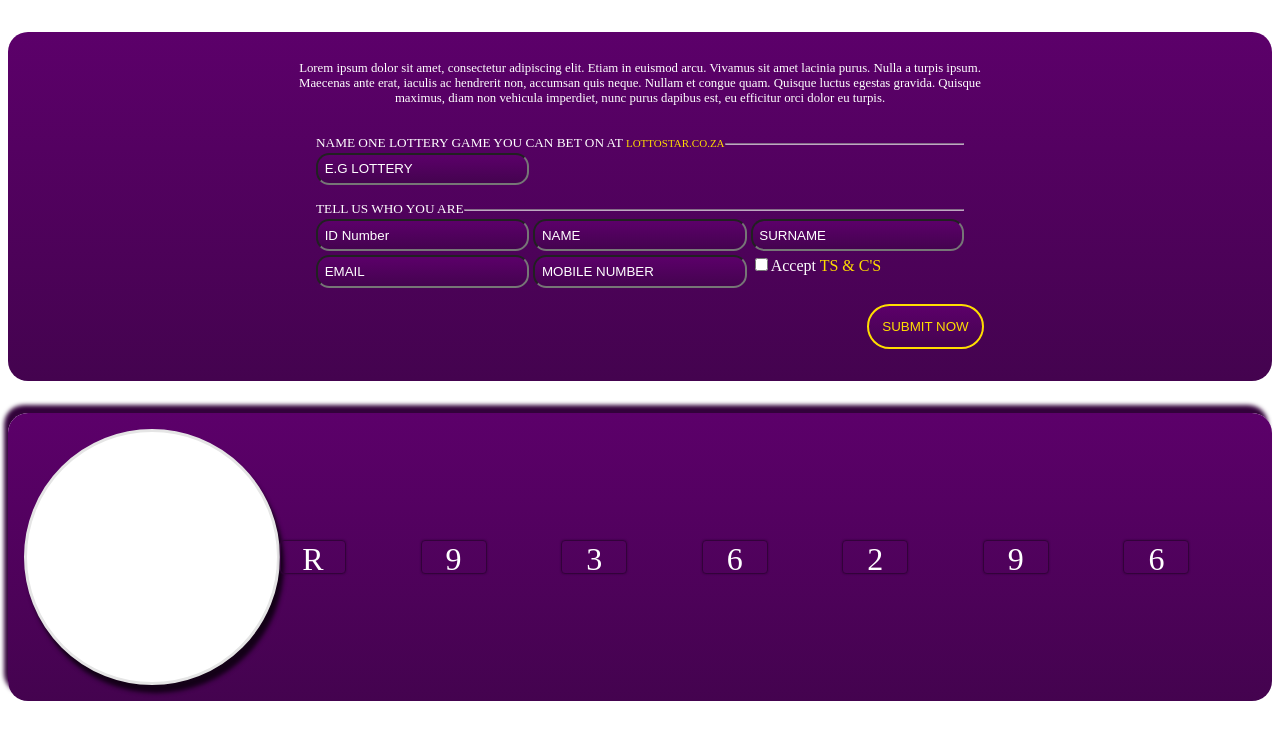
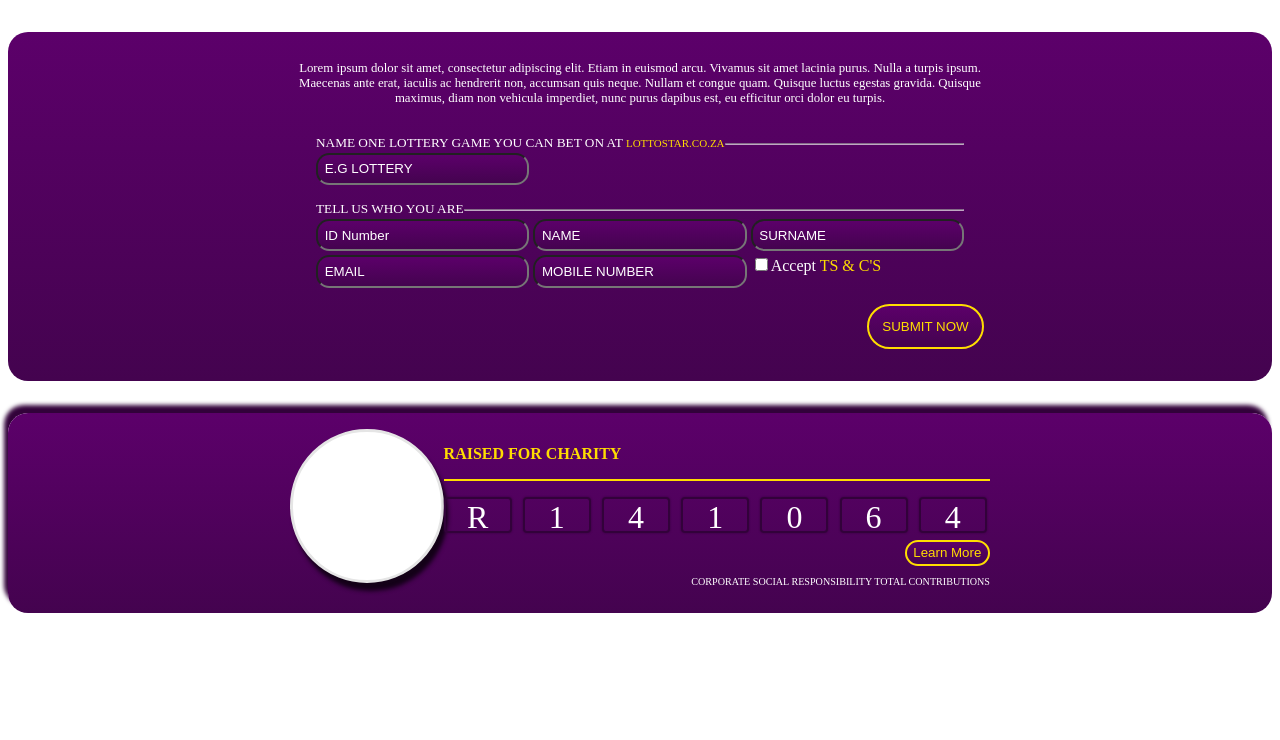
Before and after one commit to T-Nkuna/lottoStar, a plain HTML site: page index.html in a window 1280 px wide. Drawn offline with Linux system fonts and the light colour scheme.

Commit message:
complete main layout fot lottoStar

```diff
--- a/css/digitBlocks.component.css
+++ b/css/digitBlocks.component.css
@@ -15,7 +15,7 @@
     width:2em;
     height:1em;
     box-shadow:0 0 2px #32023A;
-    border:1px solid #32023A;
+    border:2px solid #32023A;
     border-radius:4px;
 
 
--- a/css/global.css
+++ b/css/global.css
@@ -1,28 +1,6 @@
-.landing-page-header{
-    text-align:center;
-    padding:1em;
-    margin:auto;
-    width:"100vw";
-    max-width:688px;
-    font-size:0.8em
-}
-
-.lotto-star-container
+.lotto-star-gold
 {
-    width:100vw;
-    max-width:688px;
-    text-align:right;
-    padding:1em;
-    margin:auto;
-}
-
-.lotto-star-main-content-container
-{
-    background: linear-gradient(180deg, #5C006A 0%, #44034F 100%);
-    border-radius: 20px;
-    color:white;
-    margin-top:2em;
-    padding:1em;
+    color:#FFDD00;
 }
 
 .lotto-star-dark-shadow
@@ -30,32 +8,12 @@
     box-shadow: -4px -8px 4px #32023A
 }
 
-.lotto-star-main-content-container-bottom
+.lotto-star-small-text
 {
-    display:grid;
-    grid-template-columns: auto 1fr;
-    grid-template-rows: auto auto auto;
+    font-size:0.633em;
 }
 
-.lotto-star-gold
+.lotto-star-top-margin
 {
-    color:#FFDD00;
+    margin-top:0.5em;
 }
-
-.charity-digit-container
-{
-    grid-row:2/3;
-}
-
-.lotto-star-charity-circle
-{
-    background: #FFFFFF;
-    border: 3px solid #E5E5E5;
-    box-sizing: border-box;
-    box-shadow: 0px 4px 4px rgba(0, 0, 0, 0.25);
-    width:20vw;
-    height:20vw;
-    border-radius: 50%;
-    box-shadow: 4px 8px 4px rgb(20, 1, 24);
-    grid-row:1/span 3;
-}
--- /dev/null
+++ b/css/lottoStarMain.component.css
@@ -0,0 +1,72 @@
+.landing-page-header{
+    text-align:center;
+    padding:1em;
+    margin:auto;
+    width:"100vw";
+    max-width:688px;
+    font-size:0.8em
+}
+
+.lotto-star-container
+{
+    width:100vw;
+    max-width:688px;
+    text-align:right;
+    padding:1em;
+    margin:auto;
+}
+
+.lotto-star-main-content-container
+{
+    background: linear-gradient(180deg, #5C006A 0%, #44034F 100%);
+    border-radius: 20px;
+    color:white;
+    margin-top:2em;
+    padding:1em;
+}
+
+.lotto-star-main-content-container-bottom
+{
+    display:grid;
+    grid-template-columns: auto 1fr;
+    grid-template-rows: auto 1fr auto;
+    widows: 100%;
+    max-width:700px;
+    margin:auto;
+}
+
+.charity-digit-container
+{
+    grid-row:2/3;
+}
+
+.lotto-star-charity-circle
+{
+    background: #FFFFFF;
+    border: 3px solid #E5E5E5;
+    box-sizing: border-box;
+    box-shadow: 0px 4px 4px rgba(0, 0, 0, 0.25);
+    width:12vw;
+    height:12vw;
+    min-width:144px;
+    min-height:144px;
+    border-radius: 50%;
+    box-shadow: 4px 8px 4px rgb(20, 1, 24);
+    grid-row:1/span 3;
+}
+
+.raised-for-charity-label
+{
+    color:#FFDD00;
+    font-weight:bold;
+    border-bottom:2px solid #FFDD00;
+    grid-row:1;
+    grid-column:2/span 1;
+    padding:1em 0;
+    margin-bottom:1em;
+}
+
+.learn-more-container
+{
+    text-align:right;
+}
--- a/index.html
+++ b/index.html
@@ -5,6 +5,7 @@
         <link rel="stylesheet" href="css/lottoStarButton.component.css"/>
         <link rel="stylesheet" href="css/lottoStarForm.component.css"/>
         <link rel="stylesheet" href="css/digitBlocks.component.css"/>
+        <link rel="stylesheet" href="css/lottoStarMain.component.css"/>
         <script src="js/index.js" type="module"></script>
     </head>
     <body>
--- a/js/index.js
+++ b/js/index.js
@@ -1,96 +1,5 @@
-import LottoStarForm from "./lottoStarComponents/LottoStarForm.component.js";
-import LottoStarButton from "./lottoStarComponents/lottoStarButton.component.js";
-import DigitBlocks from "./lottoStarComponents/digitBlocks.component.js";
-let lsForm = new LottoStarForm("NAME ONE LOTTERY GAME YOU CAN BET ON AT <span class='lotto-star-gold'>LOTTOSTAR.CO.ZA</span>",[
-    {
-        tagName:"input",
-        type:"text",
-        placeholder:"E.G LOTTERY",
-        name:"Name"
-    }
-]);
+import LottoStarMain from "./lottoStarComponents/lottoStarMain.component.js"
 
-let lsForm2 = new LottoStarForm("TELL US WHO YOU ARE",[
-    {
-        tagName:"input",
-        type:"text",
-        placeholder:"ID Number",
-        name:"Name"
-    },
-    {
-        tagName:"input",
-        type:"text",
-        placeholder:"NAME",
-        name:"Name3"
-    },
-    {
-        tagName:"input",
-        type:"text",
-        placeholder:"SURNAME",
-        name:"Name2"
-    },
-    {
-        tagName:"input",
-        type:"text",
-        placeholder:"EMAIL",
-        name:"Name4"
-    },
-    {
-        tagName:"input",
-        type:"text",
-        placeholder:"MOBILE NUMBER",
-        name:"Name8"
-    }
-    ,
-    {
-        tagName:"input",
-        type:"checkbox",
-        placeholder:"",
-        name:"Accept <span class='lotto-star-gold'>TS & C'S</span>"
-    }
-]);
-
-let lsSubmitFormButton = new LottoStarButton("SUBMIT NOW");
-lsSubmitFormButton.onClick((event)=>{
-   alert("TO DO");
-});
-
-
-let formContainers = [lsForm,lsForm2].map(formComponent=>{
-    let componentContainer = document.createElement("div");
-    componentContainer.style.marginTop = "1em";
-    return formComponent.render(componentContainer);
-});
-
-let headerInfo = document.createElement("div");
-headerInfo.innerHTML = "Lorem ipsum dolor sit amet, consectetur adipiscing elit. Etiam in euismod arcu. Vivamus sit amet lacinia purus. Nulla a turpis ipsum. Maecenas ante erat, iaculis ac hendrerit non, accumsan quis neque. Nullam et congue quam. Quisque luctus egestas gravida. Quisque maximus, diam non vehicula imperdiet, nunc purus dapibus est, eu efficitur orci dolor eu turpis.";
-headerInfo.classList.add("landing-page-header");
-
-let landingPage =  document.querySelector("#landing");
-let landingPageMainContent1 = document.createElement("div");
-let landingPageMainContent2 = document.createElement("div");
-let landingPageMainButtonContainer = document.createElement("div");
-
-landingPageMainButtonContainer.classList.add("lotto-star-container");
-lsSubmitFormButton.render(landingPageMainButtonContainer);
-landingPageMainContent1.appendChild(headerInfo);
-formContainers.forEach(formContainer=>landingPageMainContent1.appendChild(formContainer));
-landingPageMainContent1.appendChild(landingPageMainButtonContainer);
-landingPageMainContent1.classList.add("lotto-star-main-content-container");
-landingPageMainContent2.classList.add(
-    "lotto-star-main-content-container",
-    "lotto-star-dark-shadow",
-    "lotto-star-main-content-container-bottom"
-);
-landingPage.appendChild(landingPageMainContent1);
-landingPage.appendChild(landingPageMainContent2);
-
-let num = "R"+Math.floor(Math.random()*1000000);
-let digitBlocks = new DigitBlocks(num);
-let digitContainer = document.createElement("div");
-let charityCircle = document.createElement("div");
-digitContainer.classList.add("charity-digit-container");
-charityCircle.classList.add("lotto-star-charity-circle");
-landingPageMainContent2.append(charityCircle);
-landingPageMainContent2.append(digitContainer);
-digitBlocks.render(digitContainer);
+let appContainer = document.querySelector("#landing");
+let lottStarMainComponent = new LottoStarMain();
+lottStarMainComponent.render(appContainer);
--- /dev/null
+++ b/js/lottoStarComponents/lottoStarMain.component.js
@@ -0,0 +1,132 @@
+import LottoStarForm from "./LottoStarForm.component.js";
+import LottoStarButton from "./lottoStarButton.component.js";
+import DigitBlocks from "./digitBlocks.component.js";
+
+export default class LottoStartMain
+{
+    constructor(){
+
+    }
+
+    render(container){
+        let lsForm = new LottoStarForm("NAME ONE LOTTERY GAME YOU CAN BET ON AT <span class='lotto-star-gold'>LOTTOSTAR.CO.ZA</span>",[
+            {
+                tagName:"input",
+                type:"text",
+                placeholder:"E.G LOTTERY",
+                name:"Name"
+            }
+        ]);
+
+        let lsForm2 = new LottoStarForm("TELL US WHO YOU ARE",[
+            {
+                tagName:"input",
+                type:"text",
+                placeholder:"ID Number",
+                name:"Name"
+            },
+            {
+                tagName:"input",
+                type:"text",
+                placeholder:"NAME",
+                name:"Name3"
+            },
+            {
+                tagName:"input",
+                type:"text",
+                placeholder:"SURNAME",
+                name:"Name2"
+            },
+            {
+                tagName:"input",
+                type:"text",
+                placeholder:"EMAIL",
+                name:"Name4"
+            },
+            {
+                tagName:"input",
+                type:"text",
+                placeholder:"MOBILE NUMBER",
+                name:"Name8"
+            }
+            ,
+            {
+                tagName:"input",
+                type:"checkbox",
+                placeholder:"",
+                name:"Accept <span class='lotto-star-gold'>TS & C'S</span>"
+            }
+        ]);
+
+        let lsSubmitFormButton = new LottoStarButton("SUBMIT NOW");
+        let learnMoreButton = new LottoStarButton("Learn More");
+        lsSubmitFormButton.onClick((event)=>{
+           alert("TO DO");
+        });
+
+
+        let formContainers = [lsForm,lsForm2].map(formComponent=>{
+            let componentContainer = document.createElement("div");
+            componentContainer.style.marginTop = "1em";
+            return formComponent.render(componentContainer);
+        });
+
+        let headerInfo = document.createElement("div");
+        headerInfo.innerHTML = "Lorem ipsum dolor sit amet, consectetur adipiscing elit. Etiam in euismod arcu. Vivamus sit amet lacinia purus. Nulla a turpis ipsum. Maecenas ante erat, iaculis ac hendrerit non, accumsan quis neque. Nullam et congue quam. Quisque luctus egestas gravida. Quisque maximus, diam non vehicula imperdiet, nunc purus dapibus est, eu efficitur orci dolor eu turpis.";
+        headerInfo.classList.add("landing-page-header");
+
+        let landingPageMainContent1 = document.createElement("div");
+        let landingPageMainContent2 = document.createElement("div");
+        let landingPageMainButtonContainer = document.createElement("div");
+        let landingPageMainContent2Inner = document.createElement("div");
+        landingPageMainButtonContainer.classList.add("lotto-star-container");
+        lsSubmitFormButton.render(landingPageMainButtonContainer);
+        landingPageMainContent1.appendChild(headerInfo);
+        formContainers.forEach(formContainer=>landingPageMainContent1.appendChild(formContainer));
+        landingPageMainContent1.appendChild(landingPageMainButtonContainer);
+        landingPageMainContent1.classList.add("lotto-star-main-content-container");
+        landingPageMainContent2Inner.classList.add(
+            "lotto-star-main-content-container-bottom"
+        );
+        landingPageMainContent2.classList.add(
+            "lotto-star-main-content-container",
+            "lotto-star-dark-shadow"
+        );
+        landingPageMainContent2.appendChild(landingPageMainContent2Inner);
+        container.appendChild(landingPageMainContent1);
+        container.appendChild(landingPageMainContent2);
+
+        let num = "R"+Math.floor(Math.random()*1000000);
+        let digitBlocks = new DigitBlocks(num);
+        let digitContainer = document.createElement("div");
+        let charityCircle = document.createElement("div");
+        let raisedForCharityLabel = document.createElement("div");
+        let learnMoreContainer = document.createElement("div");
+
+        learnMoreButton.render(learnMoreContainer);
+        learnMoreContainer.classList.add("learn-more-container");
+        raisedForCharityLabel.innerHTML = "RAISED FOR CHARITY";
+        raisedForCharityLabel.classList.add("raised-for-charity-label");
+        digitContainer.classList.add("charity-digit-container");
+        charityCircle.classList.add("lotto-star-charity-circle");
+        landingPageMainContent2Inner.append(charityCircle);
+        landingPageMainContent2Inner.append(raisedForCharityLabel);
+        landingPageMainContent2Inner.append(digitContainer);
+        landingPageMainContent2Inner.append(learnMoreContainer);
+
+         learnMoreContainer.querySelectorAll(".lotto-star-button")
+         .forEach(lsButton=>{
+             lsButton.classList.add("lotto-star-small-button","lotto-star-top-margin");
+            lsButton.style.fontSize="0.833em";
+            lsButton.style.padding ="0.25em 0.5em";
+         });
+
+         let bottomText = document.createElement("p");
+         bottomText.innerHTML = "CORPORATE SOCIAL RESPONSIBILITY TOTAL CONTRIBUTIONS";
+         bottomText.classList.add("lotto-star-small-text");
+         learnMoreContainer.appendChild(bottomText);
+        digitBlocks.render(digitContainer);
+
+        return container;
+    }
+}
```
